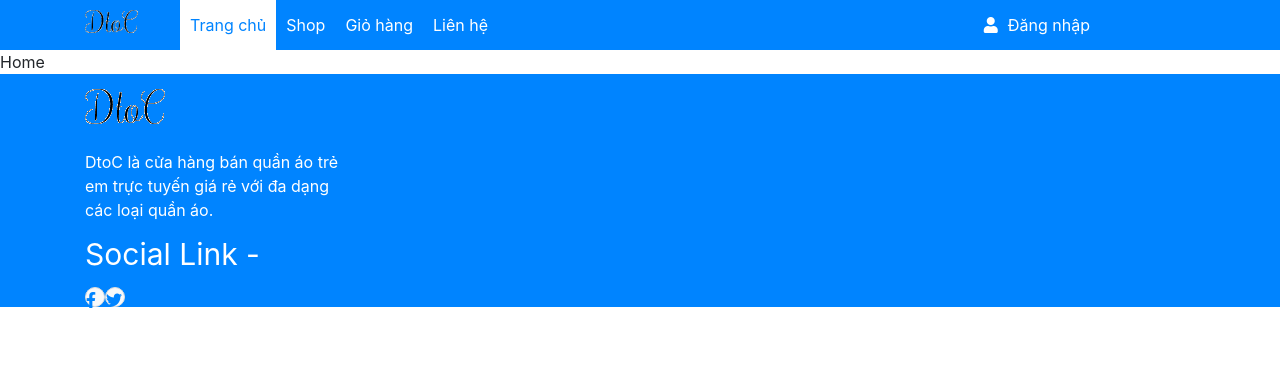
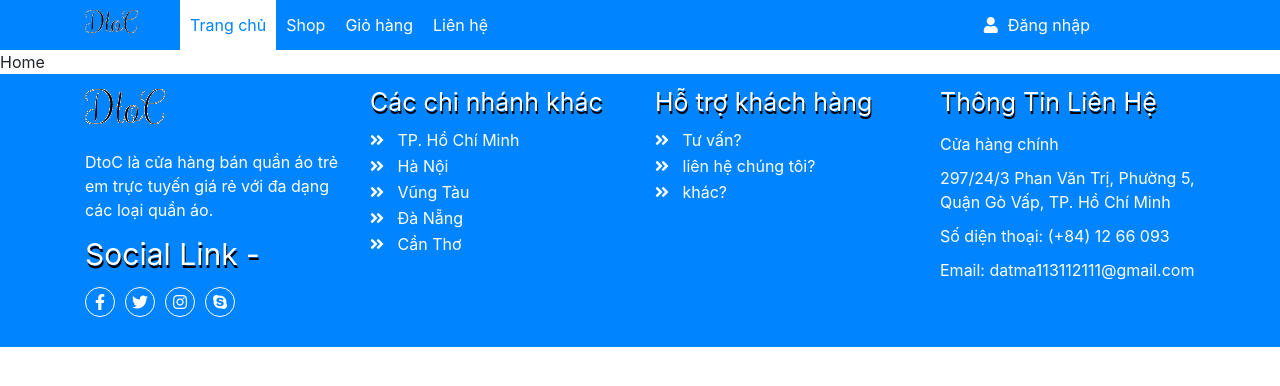
Before and after one commit to datma113/Baby-Clothes-Shop, a React (Create React App) app: page / in a window 1280 px wide. Shown: the top 386 px of the page. Built offline with nearby package versions, Linux system fonts and the light colour scheme.

Commit message:
footer...

```diff
--- a/src/assets/css/components/_footer.scss
+++ b/src/assets/css/components/_footer.scss
@@ -6,18 +6,32 @@
 }
 
 .socal-link {
+     text-shadow: 1px 3px black;
      font: {
           size: 3rem;
           weight: initial;
      }
 }
 .social-link-icon {
-     color: $mainColor;
-     width: 2rem;
-     height: 2rem;
-     border: thin solid #DDDDDD;
+     color: white;
+     border: thin solid white;
+     width: 3rem;
+     height: 3rem;
      border-radius: 50%;
-     cursor: pointer;
+     transition: 0.2s;
+     margin-right: 1rem;
+     &:hover {
+          cursor: pointer;
+          color: white;
+          background-color: orange;
+     }
+}
 
+.footer-title {
+     text-shadow: 1px 3px black;
+     font-size: 2.5rem;
+}
 
+.address:hover {
+     color: orange !important;
 }
--- /dev/null
+++ b/src/assets/css/mixins/_mixins.scss
@@ -0,0 +1,5 @@
+@mixin border-radius($radius) {
+	border-radius: $radius;
+	-webkit-border-radius: $radius;
+	-moz-border-radius: $radius;
+}
--- a/src/assets/css/styles.css
+++ b/src/assets/css/styles.css
@@ -117,17 +117,33 @@ a:hover {
 }
 
 .socal-link {
+  text-shadow: 1px 3px black;
   font-size: 3rem;
   font-weight: initial;
 }
 
 .social-link-icon {
-  color: #0084ff;
-  width: 2rem;
-  height: 2rem;
-  border: thin solid #DDDDDD;
+  color: white;
+  border: thin solid white;
+  width: 3rem;
+  height: 3rem;
   border-radius: 50%;
+  transition: 0.2s;
+  margin-right: 1rem;
+}
+.social-link-icon:hover {
   cursor: pointer;
+  color: white;
+  background-color: orange;
+}
+
+.footer-title {
+  text-shadow: 1px 3px black;
+  font-size: 2.5rem;
+}
+
+.address:hover {
+  color: orange !important;
 }
 
 /*# sourceMappingURL=styles.css.map */
--- a/src/components/Footer.js
+++ b/src/components/Footer.js
@@ -3,26 +3,69 @@ import React from "react";
 import logo from "../assets/img/logo.png";
 
 const Footer = () => {
+    const classIcon = ['fab fa-facebook-f', 'fab fa-twitter', 'fab fa-instagram', 'fab fa-skype']
+    const address = ["TP. Hồ Chí Minh", "Hà Nội", "Vũng Tàu", "Đà Nẵng", "Cần Thơ"]
+    const supportCustomer = ['Tư vấn?', 'liên hệ chúng tôi?','khác?']
+
+    const classIconMap = classIcon.map( icon => {
+        return <i className={`${icon} social-link-icon d-flex justify-content-center align-items-center`}></i>
+    })
+
+    const addressMap = address.map( address => {
+        return (
+            <div>
+                <a href="#" className="d-flex align-items-center mb-3 address">
+                    <i class="fas fa-angle-double-right"></i>&nbsp;&nbsp; {address}
+                </a>
+            </div>
+        );
+    });
+
+    const supportCustomerMap = supportCustomer.map( x => {
+        return (
+            <div>
+                <a href="#" className="d-flex align-items-center mb-3 address">
+                    <i class="fas fa-angle-double-right"></i>&nbsp;&nbsp; {x}
+                </a>
+            </div>
+        );
+    });
     return (
         <div className="footer-container">
             <div className="container">
-                <div className="row">
+                <div className="row pb-5">
                     <div className="col-xl-3 d-flex flex-column ">
                         <div>
                             {" "}
-                            <img src={logo} alt="" className="footer-logo"/>
+                            <img src={logo} alt="" className="footer-logo" />
                         </div>
-                         <p>
-                              DtoC là cửa hàng bán quần áo trẻ em trực tuyến giá rẻ với đa dạng các loại quần áo.
-                         </p>
-                         <p className="socal-link">
-                              Social Link -
-                         </p>
-                         <div className="d-flex">
-                              <div className="social-link-icon bg-light"><i class="fab fa-facebook-f"></i></div>
-                              <div className="social-link-icon bg-light"><i class="fab fa-twitter"></i></div>
+                        <p>
+                            DtoC là cửa hàng bán quần áo trẻ em trực tuyến giá rẻ với đa dạng các
+                            loại quần áo.
+                        </p>
+                        <p className="socal-link">Social Link -</p>
+                        <div className="d-flex">
+                            {classIconMap}
+                        </div>
+                    </div>
 
-                         </div>
+                    <div className="col-xl-3 mt-3">
+                        <p className="footer-title">Các chi nhánh khác</p>
+                        {addressMap}
+                    </div>
+                    <div className="col-xl-3 mt-3">
+                        <p className="footer-title">Hỗ trợ khách hàng</p>
+                        {supportCustomerMap}
+                    </div>
+                    <div className="col-xl-3 mt-3">
+                        <p className="footer-title">Thông Tin Liên Hệ</p>
+                        <div className="mt-3">
+                            <p>Cửa hàng chính</p>
+                            <p>297/24/3 Phan Văn Trị, Phường 5, Quận Gò Vấp, TP. Hồ Chí Minh</p>
+                            <p>Số diện thoại: (+84) 12 66 093</p>
+                            <p>Email: datma113112111@gmail.com</p>
+                        </div>
+
                     </div>
                 </div>
             </div>
```
Also changed, not shown: src/assets/css/variables/_variables.scss (line endings or trailing spaces), 1 other file (tests, documents, lock files or other folders).
